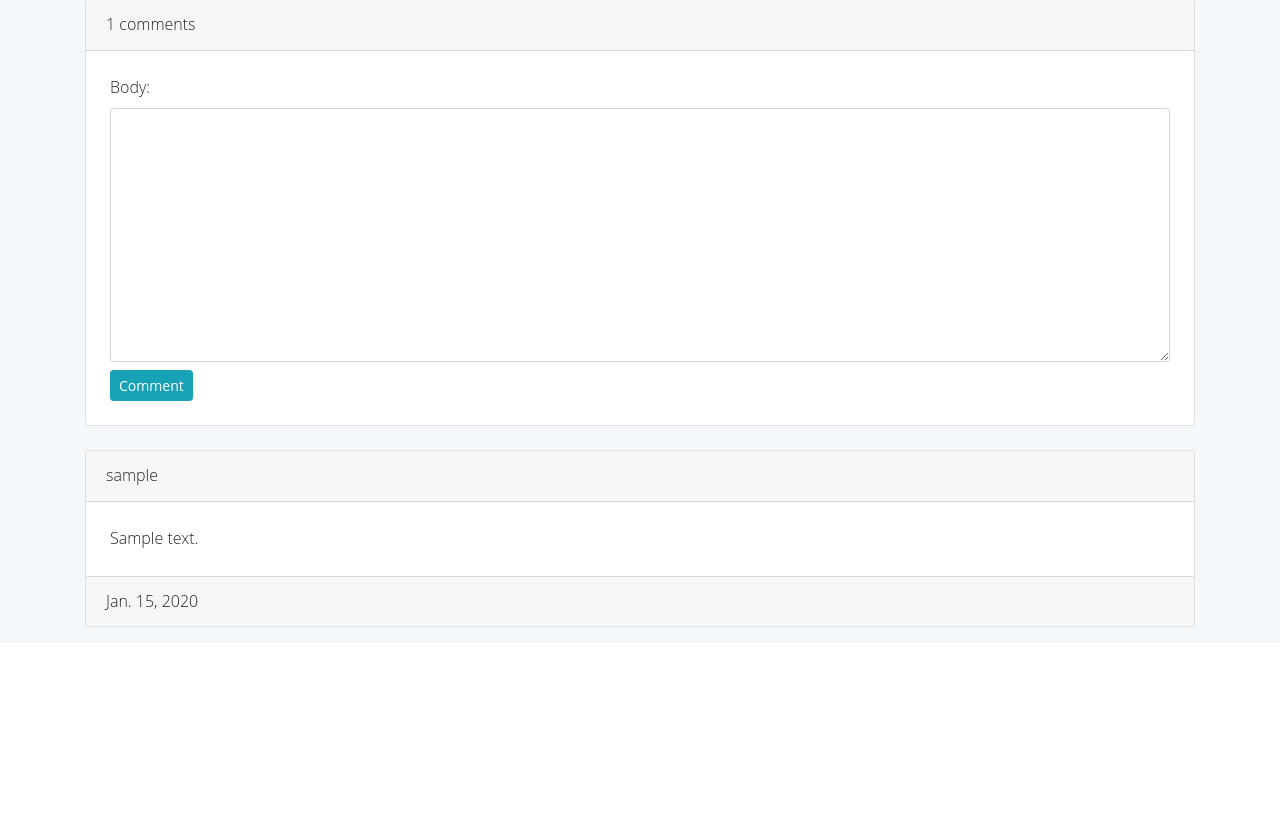
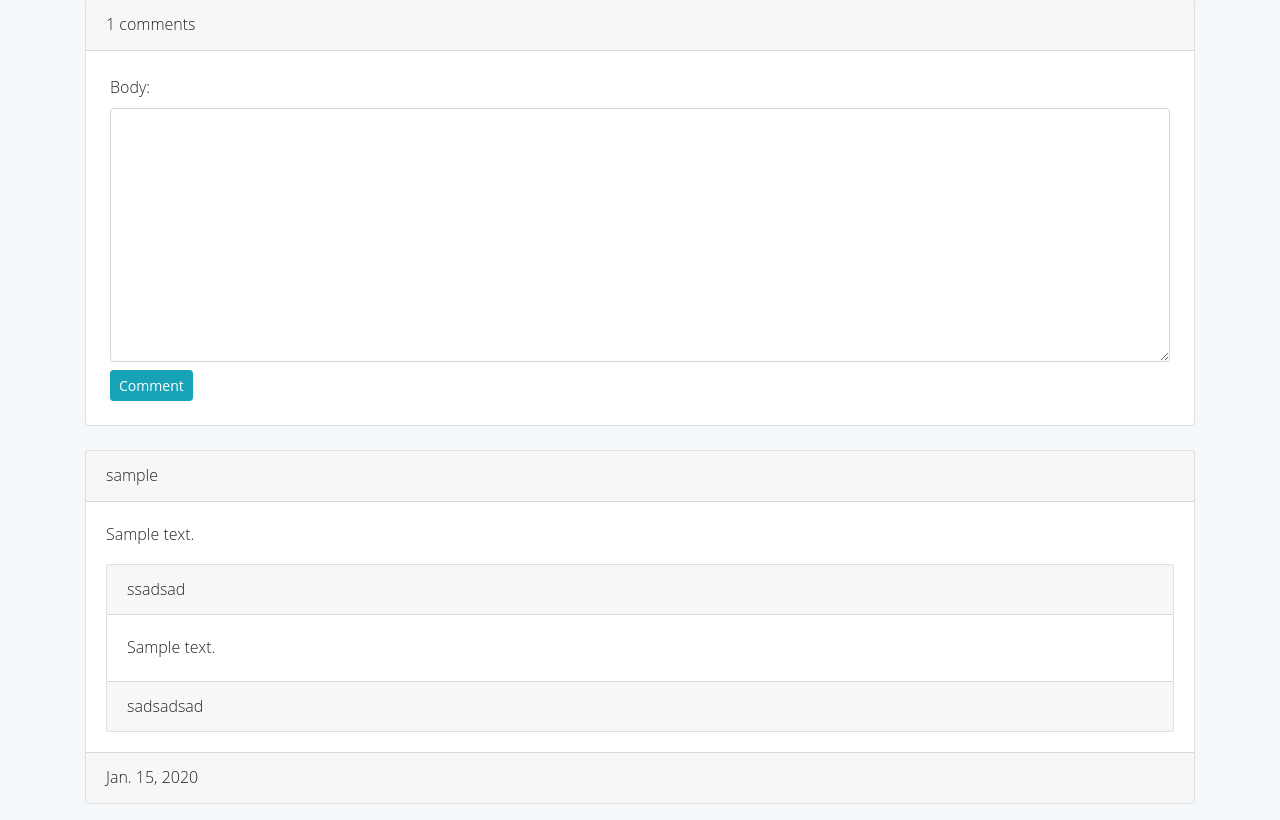
Before and after one commit to mohsensami/discuss, a Django app: template post/templates/post/detail.html in a window 1280 px wide. Shown: the part 288-1108 px from the top of the page. Before the commit the page ends 915 px from the top, so only its background shows below. Run offline with Django 4.2, Linux system fonts and the light colour scheme; the template is opened without the code that fills it: values that come from a table or form of the project are taken from there, others are empty; tables that the repository leaves empty hold one stand-in row (values such as "Sample post"); some libraries are stand-ins or nearby versions.

Commit message:
show post reply in detail page

```diff
--- a/post/admin.py
+++ b/post/admin.py
@@ -40,5 +40,5 @@ admin.site.register(Post, PostAdmin)
 
 @admin.register(Comment)
 class CommentAdmin(admin.ModelAdmin):
-    list_display = ('user', 'post', 'created', 'is_reply')
+    list_display = ('user', 'body', 'created', 'is_reply')
     raw_id_fields = ('user', 'post', 'reply')
--- a/post/templates/post/detail.html
+++ b/post/templates/post/detail.html
@@ -49,16 +49,29 @@
     {% for comment in comments %}
     <div class="card mb-3">
       <div class="card-header">{{ comment.user }}</div>
-      <div class="media-body p-4">
+      <div class="card-body ">
 
-          {{ comment.body }}
+          <div class="pb-3">{{ comment.body }}</div>
+
+          {% for reply in comment.rcomments.all %}
+            <div class="card">
+              <div class="card-header">ssadsad</div>
+              <div class="card-body">{{ reply.body }}</div>
+              <div class="card-footer">sadsadsad</div>
+
+            </div>
+
+          {% endfor %}
 
       </div>
       <div class="card-footer">{{ comment.created }}</div>
     </div>
+
     {% empty %}
       <div class="alert alert-warning">no comments submited yet</div>
-    {% endfor %}
 
-</div>
+  {% endfor %}
+
+
+
 {% endblock %}
```
